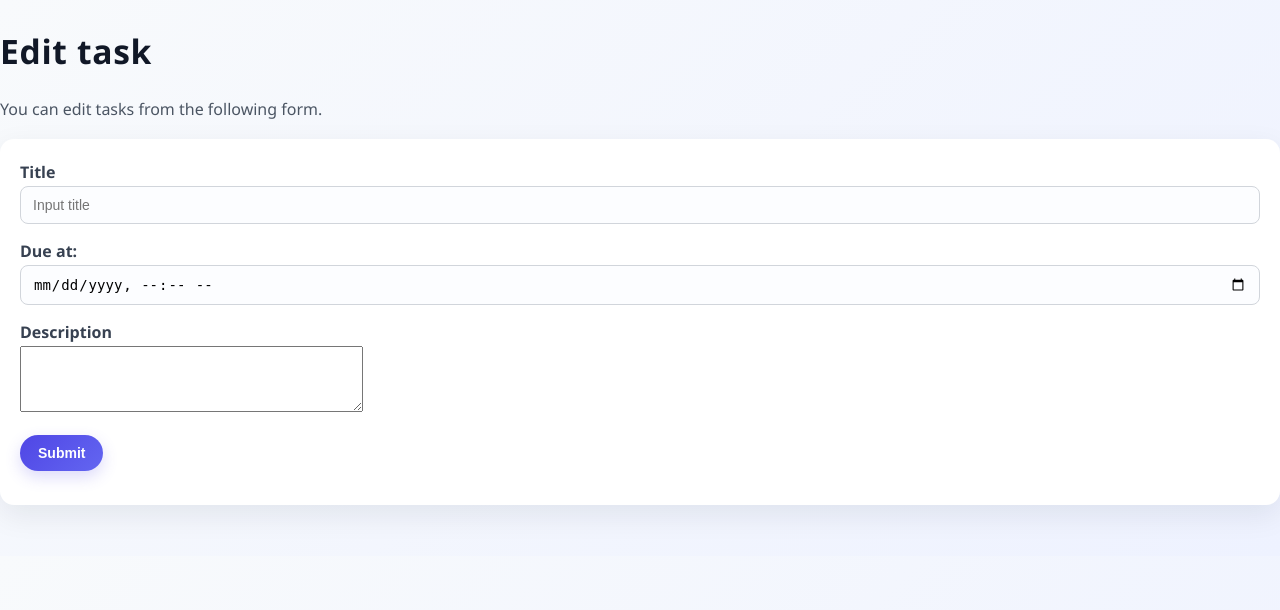
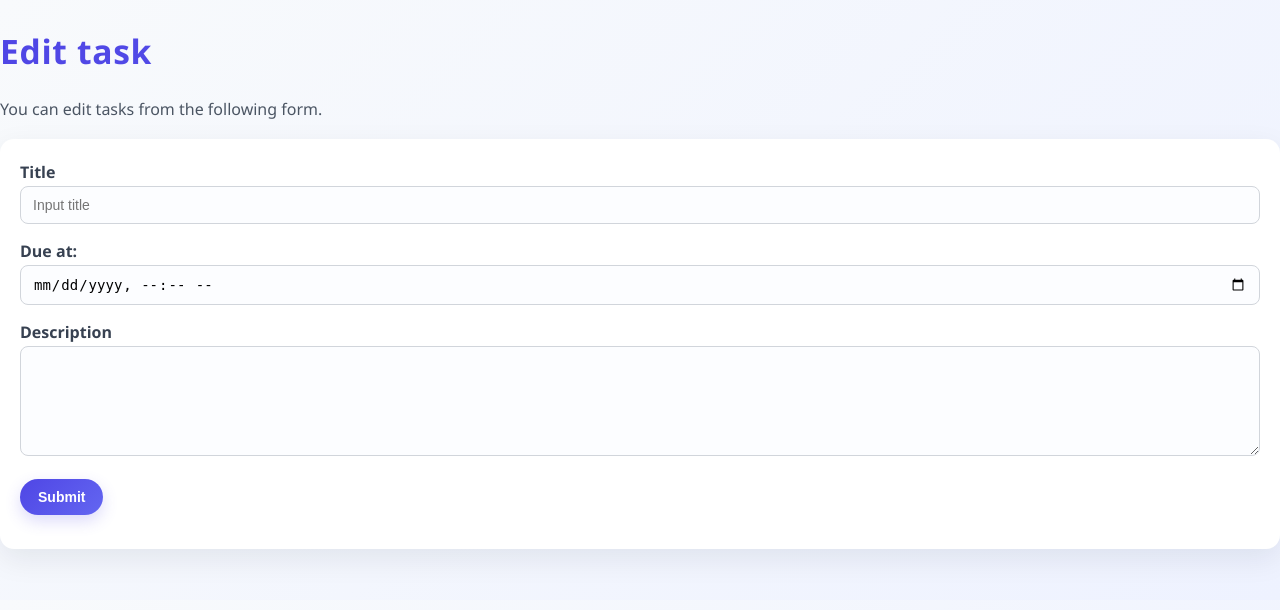
Before and after one commit to s1f10230229/django-test-exercise, a Django app: template todo/templates/todo/edit.html in a window 1280 px wide. Shown: the top 610 px of the page. Run offline with Django 5.2, Linux system fonts and the light colour scheme; the template is opened without the code that fills it, so the values that code supplies are empty.

Commit message:
テキストエリア部のCSSを追加しました

```diff
--- a/todo/static/todo/style.css
+++ b/todo/static/todo/style.css
@@ -116,3 +116,40 @@ a:hover {
   margin-right: 10px;
   font-weight: 600;
 }
+
+/* Textarea styling to match inputs and title */
+textarea {
+  width: 100%;
+  max-width: 100%;
+  padding: 10px 12px;
+  font-size: 14px;
+  border: 1px solid #d1d5db;
+  border-radius: 8px;
+  box-sizing: border-box;
+  background-color: #fcfdff;
+  min-height: 110px;
+  resize: vertical;
+}
+
+/* Focus state shared with inputs */
+textarea:focus,
+input[type="text"]:focus,
+input[type="datetime-local"]:focus {
+  outline: none;
+  border-color: #6366f1;
+  box-shadow: 0 8px 24px rgba(99, 102, 241, 0.12);
+}
+
+/* Make the main title use the same purple gradient as the submit button */
+h1 {
+  background: linear-gradient(90deg, #4f46e5 0%, #6366f1 100%);
+  -webkit-background-clip: text;
+  -webkit-text-fill-color: transparent;
+  background-clip: text;
+  color: transparent;
+  transition: transform 0.15s ease, opacity 0.15s ease;
+}
+
+h1:hover {
+  transform: translateY(-2px);
+}
```
